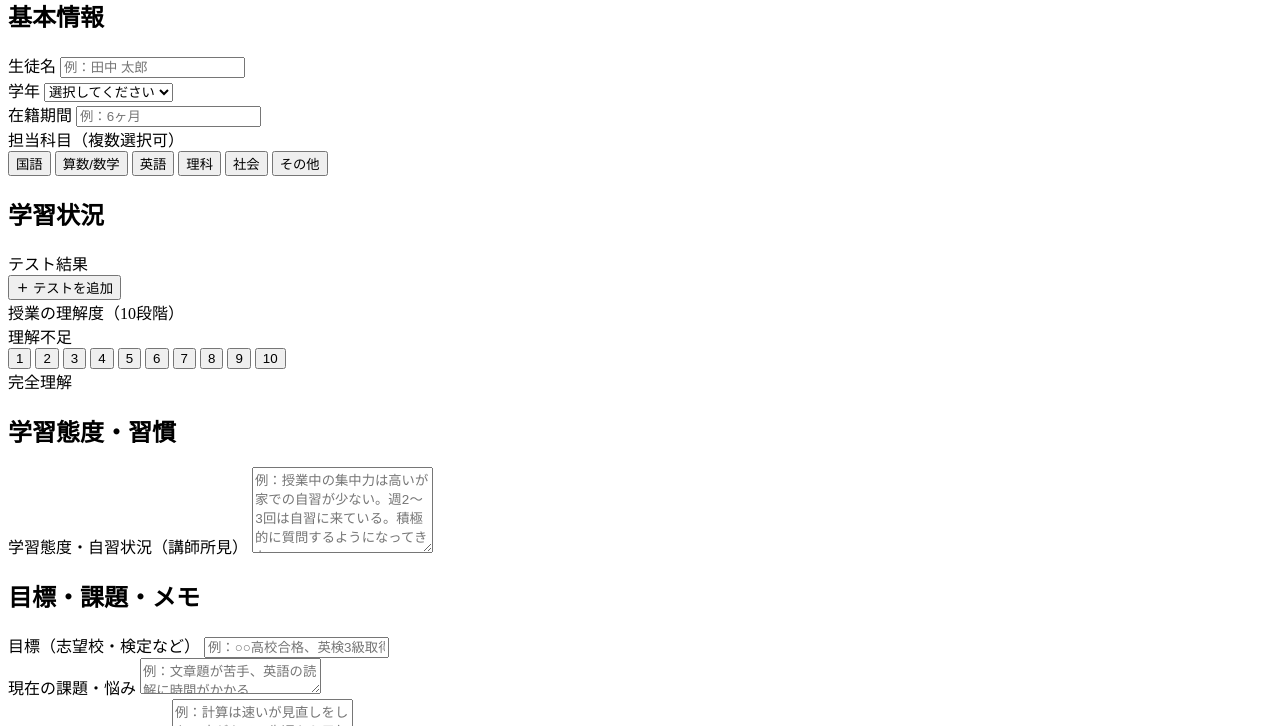
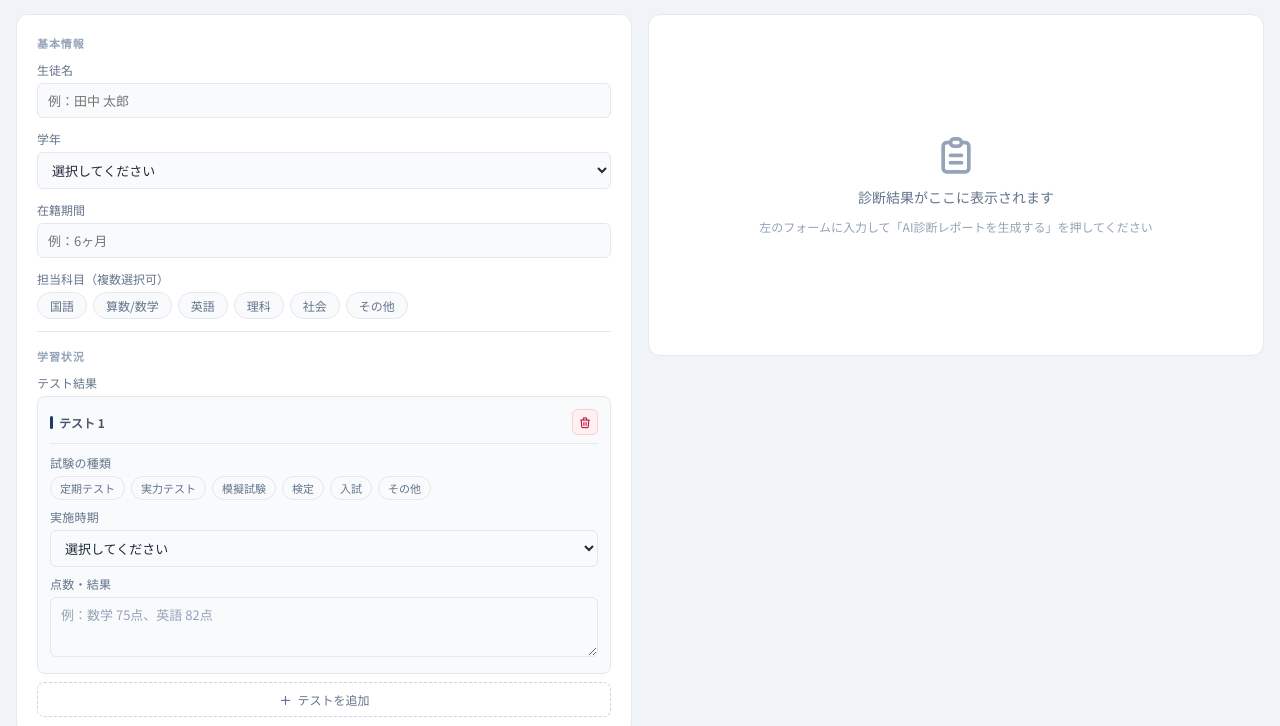
Before and after one commit to a15781583-pixel/teachers, a plain HTML site: page index.html in a window 1280 px wide. Shown: the part 124-850 px from the top of the page. Drawn offline with Linux system fonts and the light colour scheme.

Commit message:
Update index.html

```diff
--- a/index.html
+++ b/index.html
@@ -6,7 +6,7 @@
   <title>生徒診断ツール</title>
   <link rel="stylesheet" href="https://cdn.jsdelivr.net/npm/@tabler/icons-webfont@3.x/dist/tabler-icons.min.css">
   <link href="https://fonts.googleapis.com/css2?family=Noto+Sans+JP:wght@400;500;700&display=swap" rel="stylesheet">
-  <link rel="stylesheet" href="style.css">
+  <link rel="stylesheet" href="css-tea.css">
 </head>
 <body>
 
@@ -188,6 +188,6 @@
 
   </main>
 
-  <script src="app.js"></script>
+  <script src="js-tea.js"></script>
 </body>
 </html>
```
